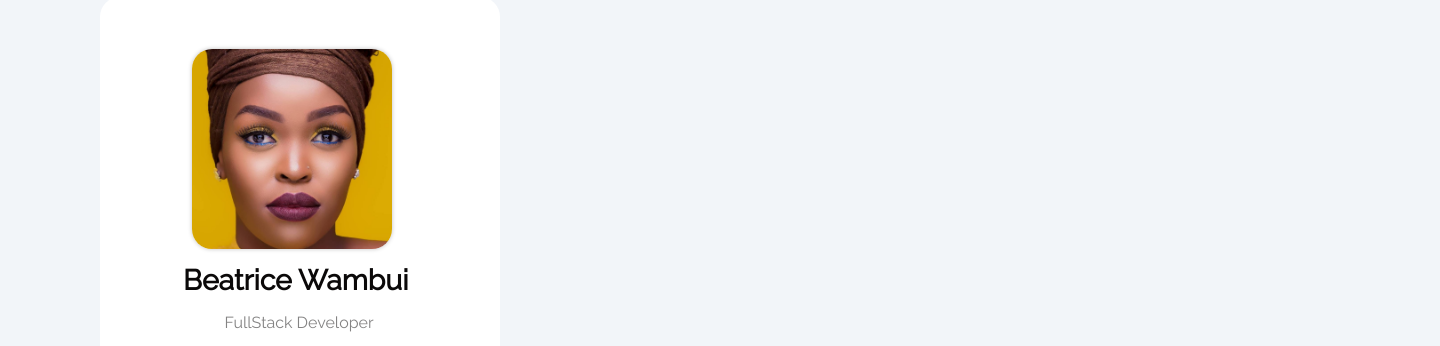
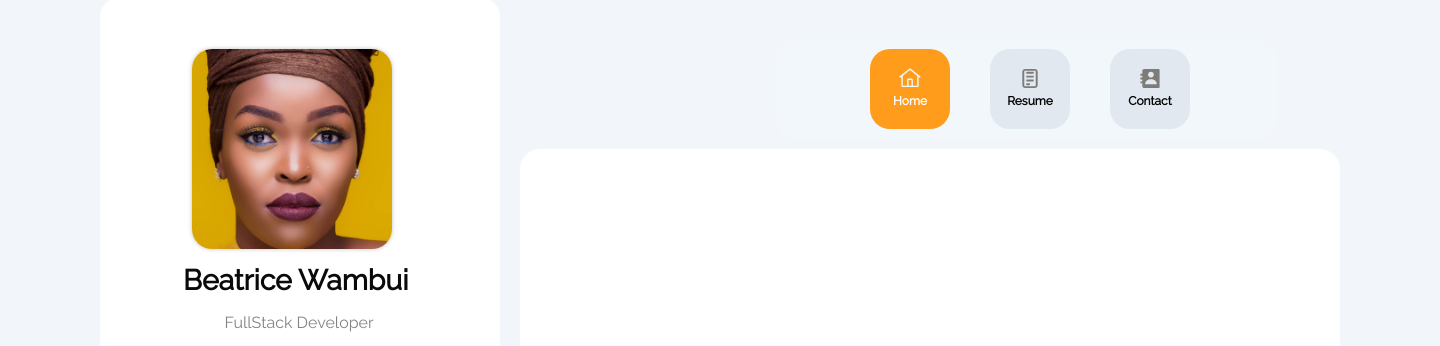
Before and after one commit to agungauliads/Landing-Page-Portofolio, a website: page src/latihan-porto.html in a window 1280 px wide. Shown: the part 125-471 px from the top of the page, 1440 px wide, since content can reach past the window. Drawn offline with Linux system fonts and the light colour scheme.

Commit message:
NavBar Done

```diff
--- a/src/latihan-porto.html
+++ b/src/latihan-porto.html
@@ -126,19 +126,74 @@
             class="ml-[36px] mr-[58px] mt-[15px] w-[256px] h-[1px] bg-[#E3E3E3]"
           />
           <!--Download Resume-->
-          <div class="inline-flex justify-center items-center ml-[82px] mr-[83px] mt-[16px] px-5 py-2.5  bg-[#FF9C1B] rounded-[20px]">
+          <div
+            class="inline-flex justify-center items-center ml-[82px] mr-[83px] mt-[16px] px-5 py-2.5 bg-[#FF9C1B] rounded-[20px]"
+          >
             <div>
               <img src="../public/asset/Download.svg" alt="Download" />
             </div>
-            <div class="text-Socmed text-[12px] font-semibold">Download Resume</div>
+            <div class="text-Socmed text-[12px] font-semibold">
+              Download Resume
+            </div>
           </div>
         </div>
       </div>
-      <div>
+      <div class="">
         <!--NavBar-->
-        <nav></nav>
+        <nav
+          class="flex justify-center items-center ml-[275px] mt-[42px] mr-[162px] w-[503px] h-[100px] rounded-[20px] bg-Socmed"
+        >
+          <!--Home-->
+          <div
+            class="flex flex-col justify-center items-center my-2.5 ml-[95px] w-20 h-20 rounded-[20px] bg-btn"
+          >
+            <div class="w-6 h-6">
+              <img src="../public/asset/Home icon.svg" alt="home" />
+            </div>
+            <div
+              class="font-Raleway text-[12px] font-semibold leading-5 text-white"
+            >
+              <p>Home</p>
+            </div>
+          </div>
+          <!--Resume-->
+          <div
+            class="flex flex-col justify-center items-center my-2.5 ml-[40px] w-20 h-20 rounded-[20px] bg-[#E1E8EF]"
+          >
+            <div class="w-6 h-6">
+              <img src="../public/asset/resume icon.svg" alt="resume" />
+            </div>
+            <div
+              class="font-Raleway text-[12px] font-semibold leading-5 text-black"
+            >
+              <p>Resume</p>
+            </div>
+          </div>
+          <!--Contact-->
+          <div
+            class="flex flex-col justify-center items-center my-2.5 ml-[40px] mr-[88px] w-20 h-20 rounded-[20px] bg-[#E1E8EF]"
+          >
+            <div class="w-6 h-6">
+              <img src="../public/asset/contact icon.svg" alt="contact" />
+            </div>
+            <div
+              class="font-Raleway text-[12px] font-semibold leading-5 text-black"
+            >
+              <p>Contact</p>
+            </div>
+          </div>
+        </nav>
         <!--About Me Card-->
-        <div></div>
+        <div
+          class="ml-[20px] mt-[10px] mr-[100px] mb-[50px] shrink-0 w-[820px] h-[700px] rounded-[20px] bg-white shadow-[0_0_0_0_rgb(0,0,0,0.25)]"
+        >
+          <!--About Me-->
+          <div>
+
+          </div>
+          <!--What I Do!-->
+          <div></div>
+        </div>
       </div>
     </div>
   </body>
--- a/tailwind.config.js
+++ b/tailwind.config.js
@@ -15,6 +15,7 @@ module.exports = {
         title: "#0B0909",
         titleCc: "#1A100380",
         Socmed: "#F2F7FC",
+        btn: "#FF9C1B",
       },
       backgroundImage: {
         'pp': "url('../public/asset/Profile Picture.jpeg')",
```
Also changed, not shown: dist/output.css, public/asset/Home icon.svg (added), public/asset/contact icon.svg (added), public/asset/resume icon.svg (added).
